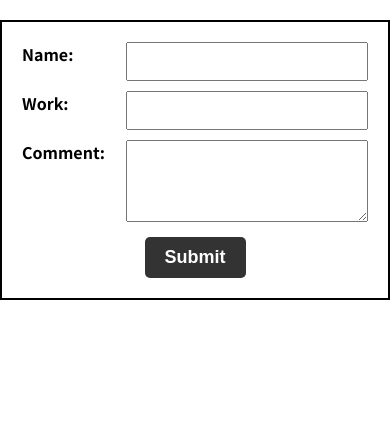
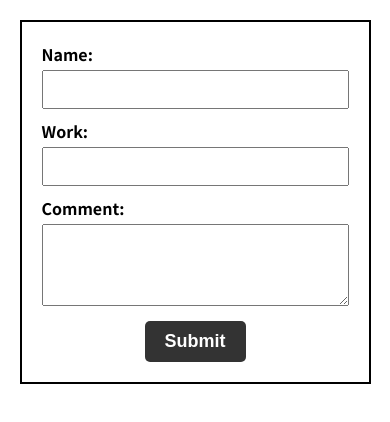
Before and after one commit to tomozo0223/homework-firebase-app, a website built with Vite: page index.html in a window 390 px wide. Built offline with nearby package versions, Linux system fonts and the light colour scheme.

Commit message:
add sp form-style style.css

```diff
--- a/src/style.css
+++ b/src/style.css
@@ -36,6 +36,22 @@ form
 }
 
 /*
+form-sp
+*/
+@media screen and (max-width: 768px) {
+  .form {
+    width: 90%;
+  }
+  .form-item {
+    display: block;
+  }
+  .form-field {
+    width: 100%;
+    margin-top: 4px;
+  }
+}
+
+/*
 btn
 */
 .form-btn {
```
